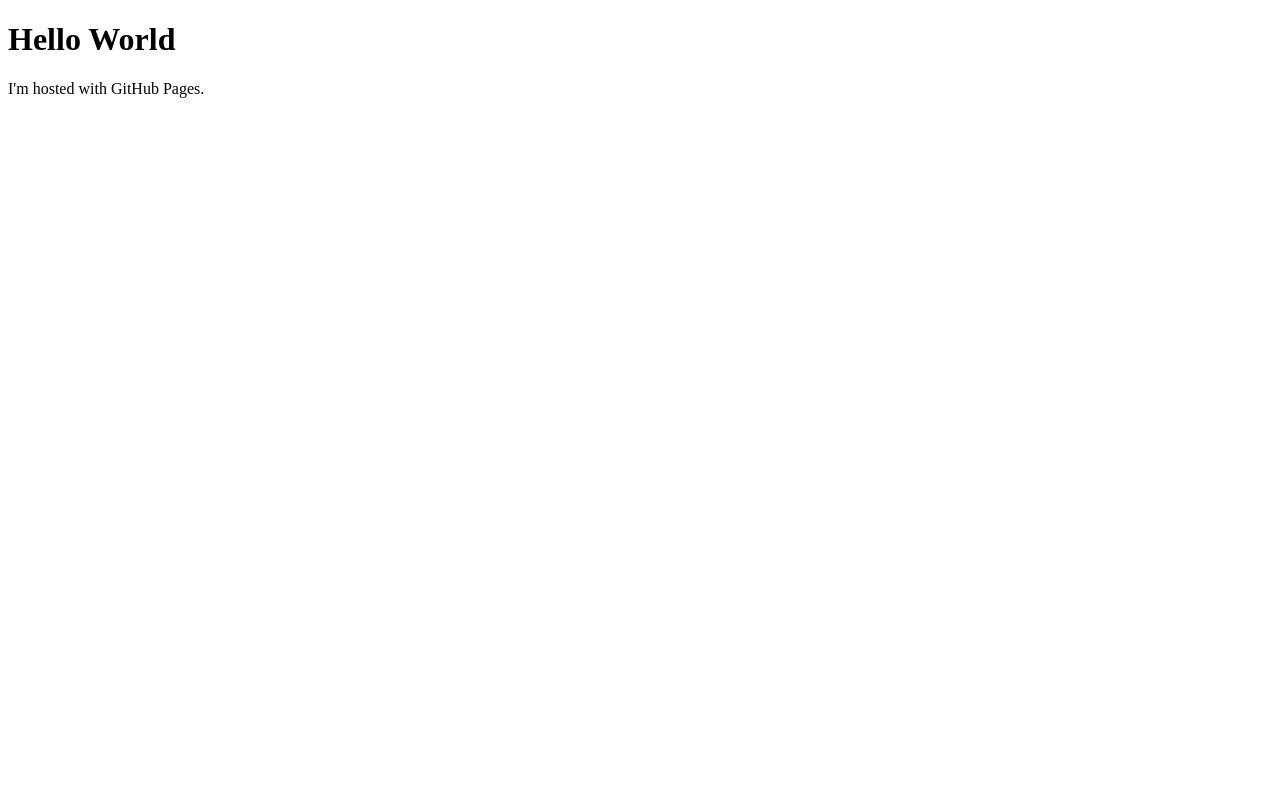
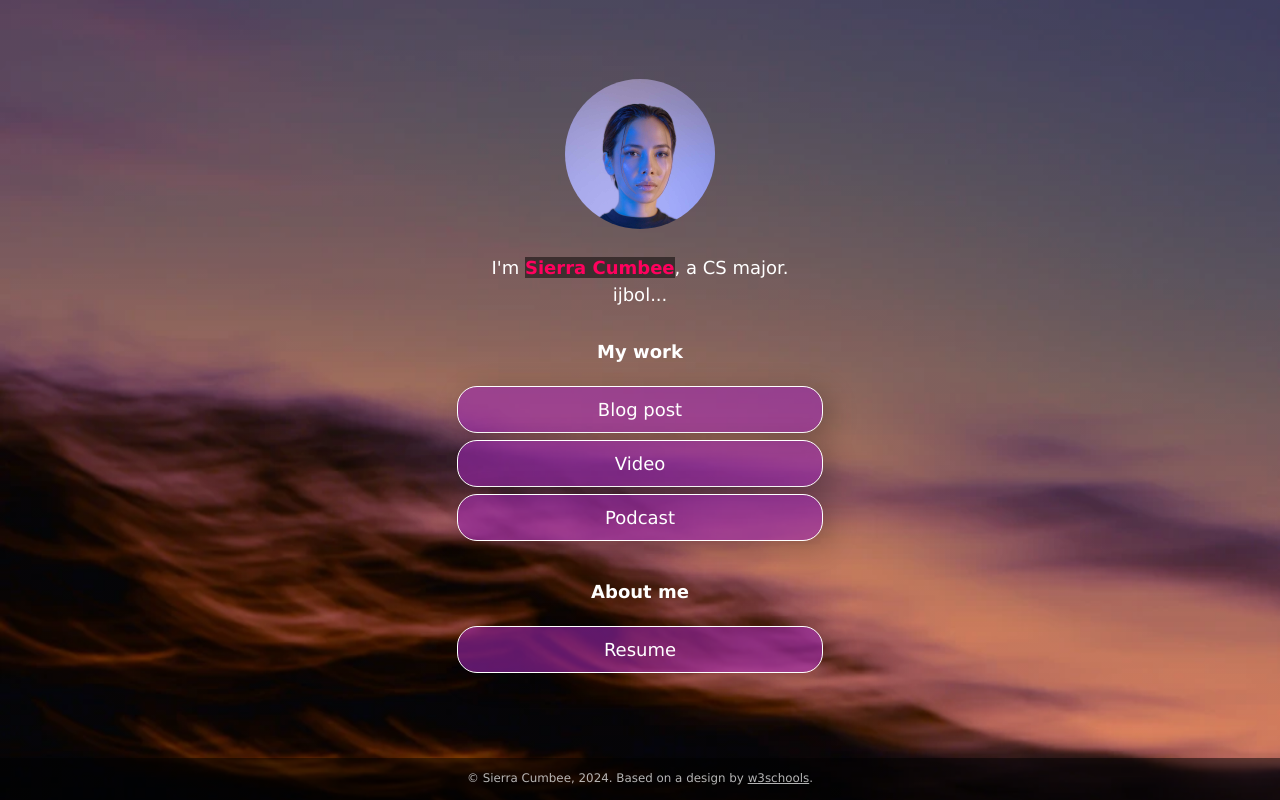
Before and after one commit to csierra988/csierra988.github.io, a plain HTML site: page index.html in a window 1280 px wide. Drawn offline with Linux system fonts and the light colour scheme.

Commit message:
added website changes

```diff
--- /dev/null
+++ b/css/style.css
@@ -0,0 +1,231 @@
+:root {
+    --primaryText: #fff;
+    --secondaryText: #ff015e;
+    --primary: rgba(156, 39, 176, .60);
+    --secondary: rgba(255, 1, 94, .60);
+    --buttonHover: rgba(156, 39, 176, .40);
+    --smallButtonHover: rgba(0, 0, 0, .25);
+}
+
+html {
+    box-sizing: border-box;
+    /* keeps button boxes within phone screen width */
+    -ms-text-size-adjust: 100%;
+    -webkit-text-size-adjust: 100%;
+    height: 100%;
+}
+
+*,
+*:before,
+*:after {
+    box-sizing: inherit;
+}
+
+body {
+    margin: 0;
+    min-height: 100%;
+    /* The image used for the site background. Try changing skyscape.jpg to stars.jpg. Put a replacement photo in the images folder and, in line 21 below, replace skyscape.jpg with yourbackgroundfilename.jpg */
+    /* The linear gradient darkens the image, like putting a sunglasses lens on top of it. If you want to darken the image even more, change 0.1 (both times) to 0.3 or higher */
+    background: linear-gradient(rgba(0, 0, 0, 0.1), rgba(0, 0, 0, 0.1)), url(../images/skyscape.jpg);
+    /* Prevents the browser from repeating or "tiling" the background image */
+    background-repeat: no-repeat;
+    background-position: center;
+    /* Freezes the image so that even the content scrolls down, the background stays put */
+    background-attachment: fixed;
+    /* Resizes the background image to cover the entire container */
+    background-size: cover;
+    font-family: Futura, Verdana, sans-serif;
+    line-height: 1.5;
+    font-size: 18px;
+    display: flex;
+    flex-direction: column;
+    justify-content: space-around;
+    align-items: center;
+}
+
+h1 {
+    font-size: 1em;
+}
+
+h2 {
+    font-size: 1em;
+    margin-bottom: 0;
+}
+
+img {
+    margin: .5em 1em;
+    /* border: 1px solid #ccc; */
+    border-radius: 50%;
+    height: 150px;
+    max-width: 100%;
+    object-fit: cover;
+    /* Resizes the image to cover the entire container */
+}
+
+.container {
+    text-align: center;
+    width: 100%;
+    padding: 0;
+    margin-right: auto;
+    margin-left: auto;
+    flex: 1;
+    display: flex;
+    flex-direction: column;
+    justify-content: center;
+}
+
+.image-container {
+    text-align: center;
+    width: 100%;
+}
+
+.main-text-color {
+    color: var(--primaryText);
+}
+
+.name {
+    color: var(--secondaryText);
+}
+
+.name strong {
+    background-color: rgba(0, 0, 0, 0.50);
+}
+
+.section-header {
+    padding-top: .5em;
+}
+
+.button,
+.intro,
+.links-container,
+.slidedown,
+.external-link {
+    width: 100%;
+    min-width: 50%;
+    padding: .5em 1em;
+    text-decoration: none;
+    color: inherit;
+    text-align: center;
+}
+
+.button, .external-link {
+    border: 1px solid var(--primaryText);
+    border-radius: 20px;
+    box-shadow: 7px 6px 28px 1px rgba(0, 0, 0, 0.24);
+    overflow: hidden;
+    white-space: nowrap;
+    display: inline-block;
+    background-color: var(--primary);
+    cursor: pointer;
+    transition: 0.2s all;
+}
+
+.button:not(.highlight) {
+    background-color: var(--primary);
+}
+
+@media (hover: hover) {
+    .button:hover { background-color: var(--buttonHover); }
+}
+
+.button.highlight {
+    background-color: var(--secondary);
+}
+
+.button:active, .external-link:active {
+    transform: scale(0.98);
+    /* Scaling button to 0.98 to its original size */
+    box-shadow: 3px 2px 22px 1px rgba(0, 0, 0, 0.24);
+    /* Lowering the shadow */
+}
+
+.intro {
+    margin: 0 auto;
+}
+
+.section {
+    margin-top: 1em;
+}
+
+.slidedown {
+    margin: 0 auto;
+    padding: 0;
+    -webkit-transition: height .4s ease;
+    -o-transition: height .4s ease;
+    transition: height .4s ease;
+    overflow: hidden;
+    height: 0;
+}
+
+.external-link {
+    border: 1px solid var(--primaryText);
+    border-radius: 20px;
+    background-color: transparent;
+    display: flex;
+    align-items: center;
+    justify-content: center;
+    padding: 0;
+    margin: .5em auto 1.5em auto;
+    text-decoration: none;
+    color: inherit;
+    height: 2em;
+    width: 6em;
+}
+
+.external-link:hover {
+    background-color: var(--smallButtonHover)
+}
+
+.description {
+    display: flex;
+    text-align: left;
+    flex-direction: column;
+    padding: 0 .6em;
+}
+
+.description > p {
+    margin: .5em 0;
+}
+
+.footer {
+  font-size: .66em;
+  background-color: rgba(0, 0, 0, .5);
+  color: rgba(225, 225, 225, .8);
+  text-decoration: none;
+  width: 100%;
+  min-height: 3em;
+  display: flex;
+  align-items: center;
+  justify-content: center;
+  position: relative;
+}
+
+.footer a {
+    color: inherit;
+}
+
+/* Media queries allow you to change style properties according to the screen width. In this case, if the screen is AT LEAST 540 pixels wide (bigger than a standard phone), the .container resizes to 540 pixels and the buttons and intro resize to 85% of the container width */
+@media (min-width: 540px) {
+    .container {
+        max-width: 540px;
+    }
+
+    .button,
+    .intro,
+    .slidedown {
+        width: 85%;
+    }
+}
+
+/* If the screen is AT LEAST 768 pixels wide (standard tablet or larger), the .container resizes to 750 pixels and the buttons and intro resize to 40% of the container width */
+@media (min-width: 768px) {
+    .container {
+        max-width: 768px;
+    }
+
+    .button,
+    .intro,
+    .slidedown {
+        width: 40%;
+    }
+}
--- a/index.html
+++ b/index.html
@@ -1,7 +1,74 @@
 <!DOCTYPE html>
-<html>
-    <body>
-        <h1>Hello World</h1>
-        <p>I'm hosted with GitHub Pages.</p>
-    </body>
+<!-- This page is adapted from w3schools "How to make a link tree website https://www.w3schools.com/howto/howto_website_create_linktree.asp" -->
+<html lang="en">
+
+<head>
+  <meta charset="utf-8" />
+  <meta name="viewport" content="width=device-width, initial-scale=1" />
+  <!-- Add your name below -->
+  <title>Sierra C</title>
+  <link rel="stylesheet" href="css/style.css">
+</head>
+
+<body class="main-text-color">
+  <!-- Content container. Everything except footer goes here -->
+  <div class="container">
+    <!-- Image and name container. Put your replacement photo—which you should crop to be square—in the images folder, then change the source attribute to images/yourportraitfilename.jpg. This path says, "Look in the images folder for yourportraitfilename.jpg." Be sure to change the alt text, too. -->
+    <div class="image-container">
+      <img src="images/portrait.jpg" alt="Photo by Art Hauntington">
+    </div>
+    <div class="intro">
+      I'm <span class="name"><strong>Sierra Cumbee</strong></span>, a CS major. ijbol...
+    </div>
+    <div class="section-header">
+      <h1>My work</h1>
+    </div>
+    <!-- Replace the # inside of the href="#" with your links. -->
+    <div class="links-container">
+      <div class="button toggle">Blog post</div>
+      <div class="slidedown">
+        <div class="description">
+          <h2>Blog post title</h2>
+          <p>Here, add a short but appealing description of your blog post.</p>
+          <a href="#" class="external-link" target="_blank">Read</a>
+        </div>
+      </div>
+
+      <div class="button toggle">Video</div>
+      <div class="slidedown">
+        <div class="description">
+          <h2>Video title</h2>
+          <p>Add a short but appealing description of your video.</p>
+          <a href="#" class="external-link" target="_blank">Watch</a>
+        </div>
+      </div>
+
+      <div class="button toggle">Podcast</div>
+      <div class="slidedown">
+        <div class="description">
+          <h2>Podcast title</h2>
+          <p>Add a short but appealing description of your podcast</p>
+          <a href="#" class="external-link" target="_blank">Listen</a>
+        </div>
+      </div>
+    </div>
+
+    <!-- Replace # with PDF from Google Docs, or replace the entire section with whatever you want. Or delete it! Or add another section below it!-->
+    <div class="section-header">
+      <h1>About me</h1>
+    </div>
+
+    <div class="links-container">
+      <a href="https://drive.google.com" class="button" target="_blank">Resume</a>
+    </div>
+
+  </div>
+  <div class="footer">
+    <p>© Sierra Cumbee, 2024. Based on a design by <a
+        href="https://www.w3schools.com/howto/howto_website_create_linktree.asp" target="_blank">w3schools</a>.
+    </p>
+  </div>
+  <script type="text/javascript" src="js/slider.js"></script>
+</body>
+
 </html>
--- /dev/null
+++ b/js/slider.js
@@ -0,0 +1,19 @@
+document.addEventListener("DOMContentLoaded", () => {
+  const a = document.querySelectorAll(".toggle");
+  a.forEach((e) => {
+    e.addEventListener("click", function () {
+      let slider = this.nextElementSibling;
+      if (slider.style.height) {
+        slider.style.height = null;
+        e.classList.remove("highlight");
+      } else {
+        document.querySelectorAll(".toggle.highlight").forEach((f) => {
+          f.classList.remove("highlight");
+          f.nextElementSibling.style.height = null;
+        });
+        e.classList.add("highlight");
+        slider.style.height = slider.scrollHeight + "px";
+      }
+    })
+  })
+})
```
Also changed, not shown: images/portrait.jpg (added), images/skyscape.jpg (added), images/stars.jpg (added), 1 other file.
